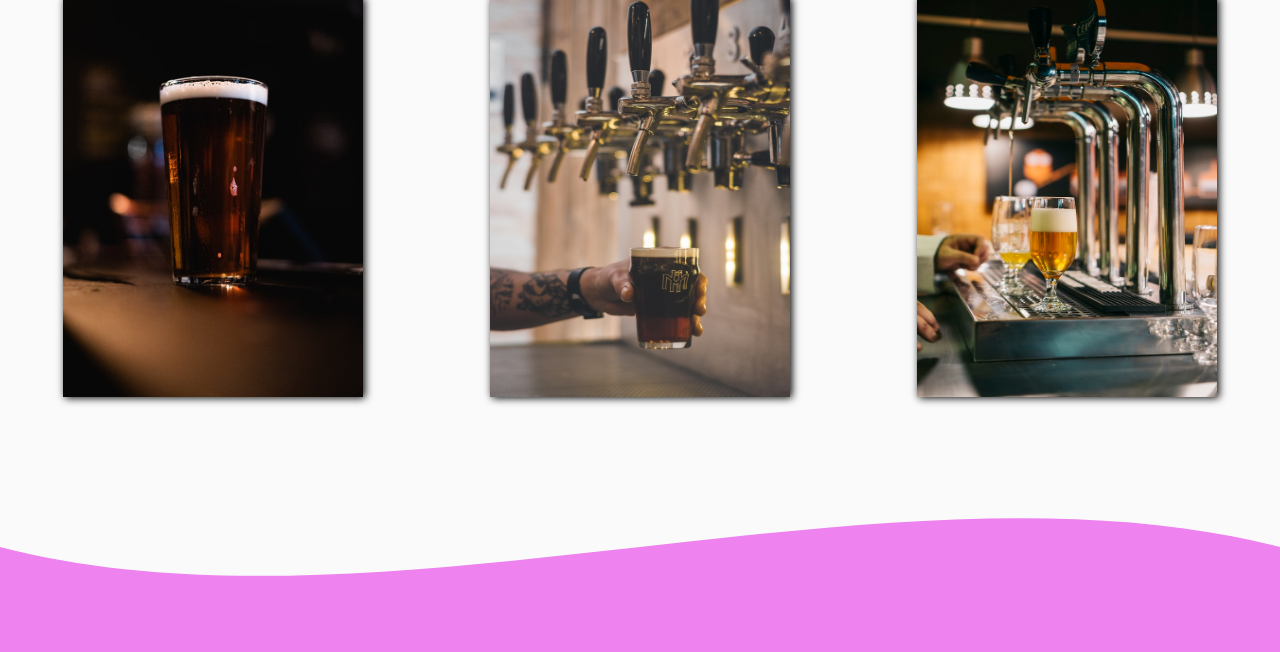
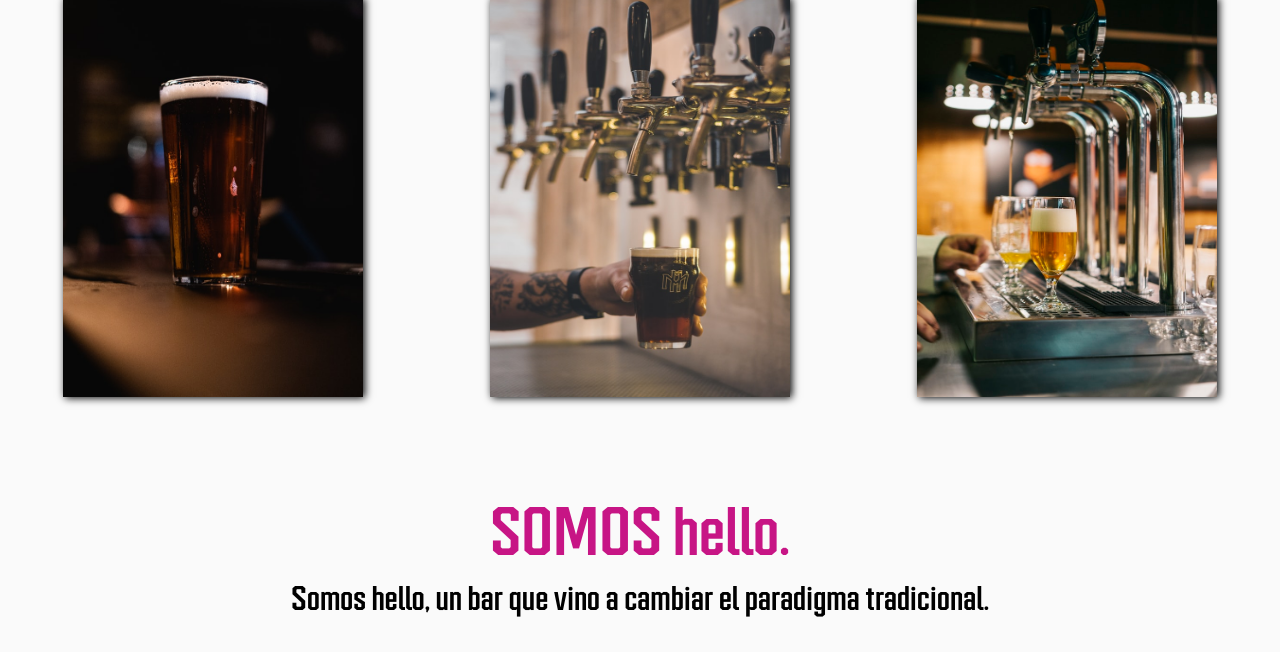
Before and after one commit to Ivo-w/hellobar, a website: page index.html in a window 1280 px wide. Shown: the part 989-1641 px from the top of the page. Drawn offline with nearby package versions, Linux system fonts and the light colour scheme.

Commit message:
Agregue un quienes

```diff
--- a/css/estilo.css
+++ b/css/estilo.css
@@ -163,6 +163,21 @@ background-color: violet;
   padding:10px ;
   padding-top:50px ;
   padding-bottom:100px ;
+}
+.txtQuienes{
+  font-family: Redwing;
+  font-size: 60px;
+  color: mediumvioletred;
+}
+.parrafoQuienes{
+  font-family: Redwing;
+  font-size: 30px;
+  color: black;
+}
+.quienes_txt_Flex{
+  display: flex;
+  flex-direction: row;
+  justify-content: center;
 }
 /*------------ FIN VISTA DEL INICIO------------------*/
 /*------------ FOOTER ------------------*/
--- a/index.html
+++ b/index.html
@@ -55,10 +55,10 @@
    	<div class="container-fluid inicioBack">
 			<div class="row rowwidth">
 				<div class="col-lg-6 col-xs-12 imgInicio imgPadding">
-					<img class="imgTamanio" src="assets/img/manoInicio.png" alt="">
+					<img class="imgTamanio" src="assets/img/manoInicio.png" alt="Mano">
 				</div>
 				<div class="col-lg-6 col-xs-12 txtFlex">
-					<h3 class="txtInicio">WE ARE FUTURE</h3>
+					<h3 class="txtInicio">UN BAR, DIFERENTE</h3>
 				</div>
 			</div>
 		</div>
@@ -106,7 +106,19 @@
 								</div>
 							</div>
 						</div>
+				</div>
 			</div>
+			<div class="container-fluid ">
+				<div class="row ">
+					<div class="col-lg-12 col-xs-6">
+						<div class="quienes">
+							<h1 class="txtQuienes quienes_txt_Flex">SOMOS hello.</h1>
+							<p class="parrafoQuienes quienes_txt_Flex">
+								Somos hello, un bar que vino a cambiar el paradigma tradicional.
+							</p>
+						</div>
+					</div>
+				</div>
 			</div>
 
 		<div class="waveInicio">
@@ -115,7 +127,7 @@
 				</path>
 			</svg>
 		</div>
-		<!-- IMG -->
+
 	<!-- FOOTER -->
 	<div class="container-fluid containerFixed paddingFI">
 		<div class="row rowwidth">
```
